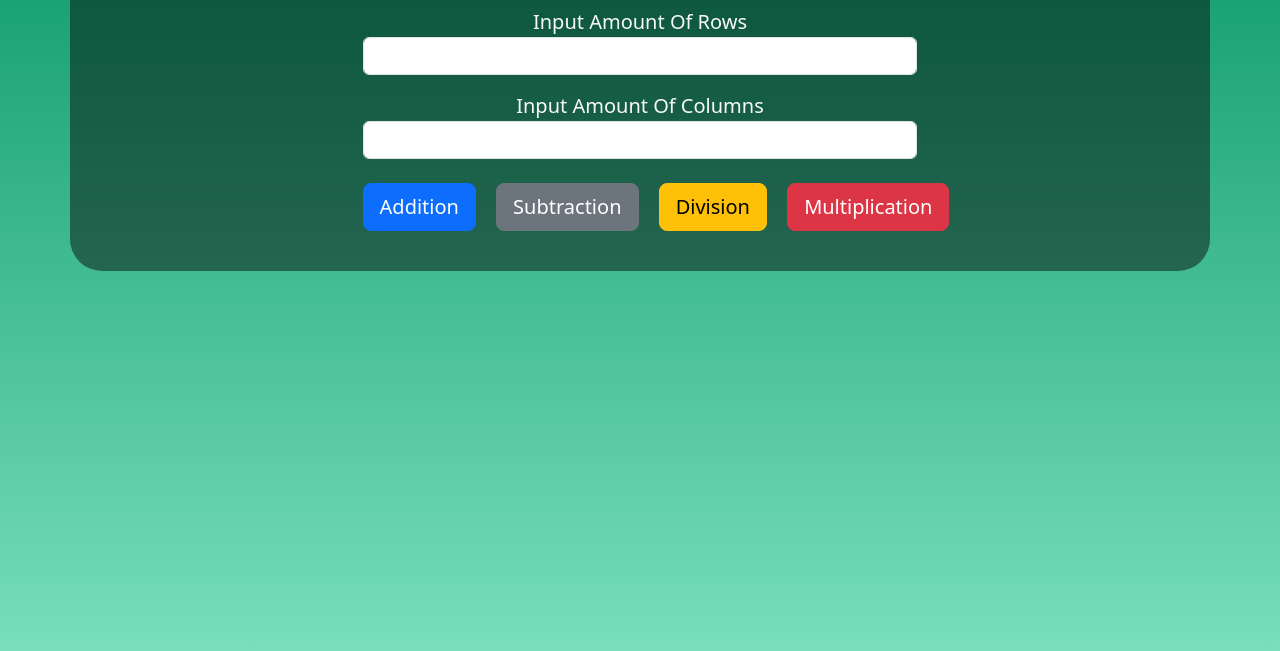
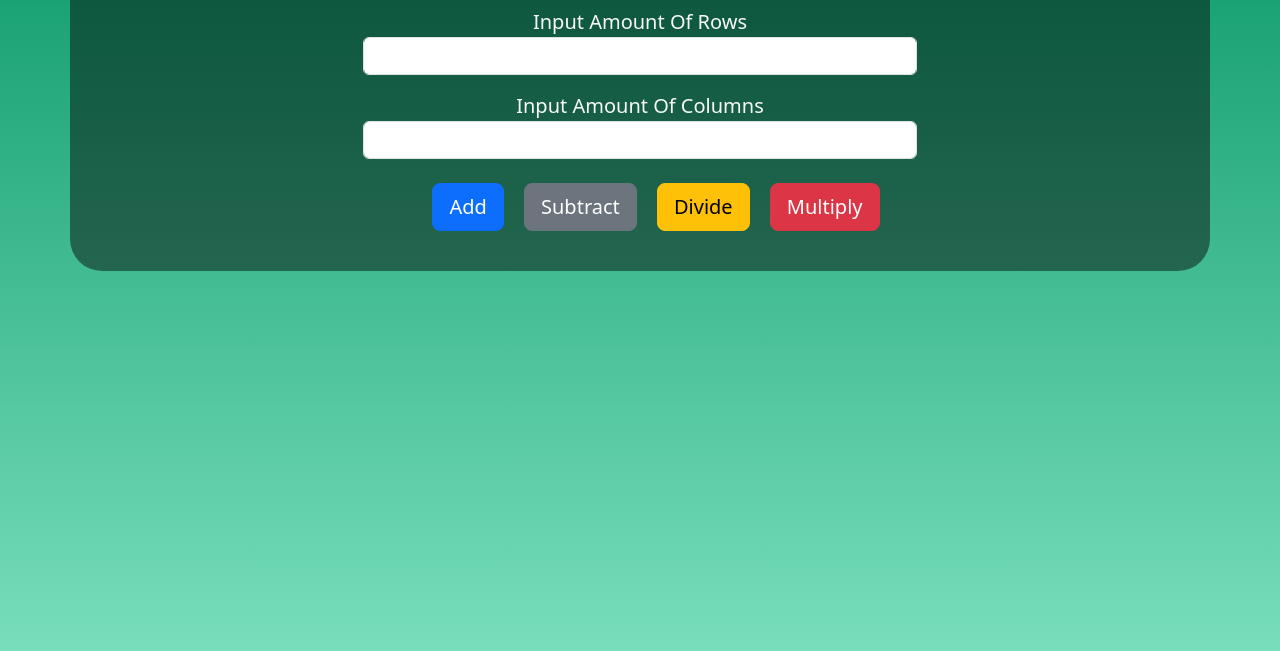
Before and after one commit to samuelsseyi/evaluation-table, a plain HTML site: page index.html in a window 1280 px wide. Shown: the part 153-804 px from the top of the page. Drawn offline with nearby package versions, Linux system fonts and the light colour scheme.

Commit message:
Made Little Changes

```diff
--- a/index.html
+++ b/index.html
@@ -23,10 +23,10 @@
         </div>
 
         <div class="m-3">
-          <button class="btn btn-lg btn-primary m-2" onclick="addition()">Addition</button>
-          <button class="btn btn-lg btn-secondary m-2"  onclick="subtraction()">Subtraction</button>
-          <button class="btn btn-lg btn-warning m-2" onclick="division()">Division</button>
-          <button class="btn btn-lg btn-danger m-2" onclick="multiplication()">Multiplication</button>
+          <button class="btn btn-lg btn-primary m-2" onclick="addition()">Add</button>
+          <button class="btn btn-lg btn-secondary m-2"  onclick="subtraction()">Subtract</button>
+          <button class="btn btn-lg btn-warning m-2" onclick="division()">Divide</button>
+          <button class="btn btn-lg btn-danger m-2" onclick="multiplication()">Multiply</button>
         </div>
     </div>
   </div>
```
